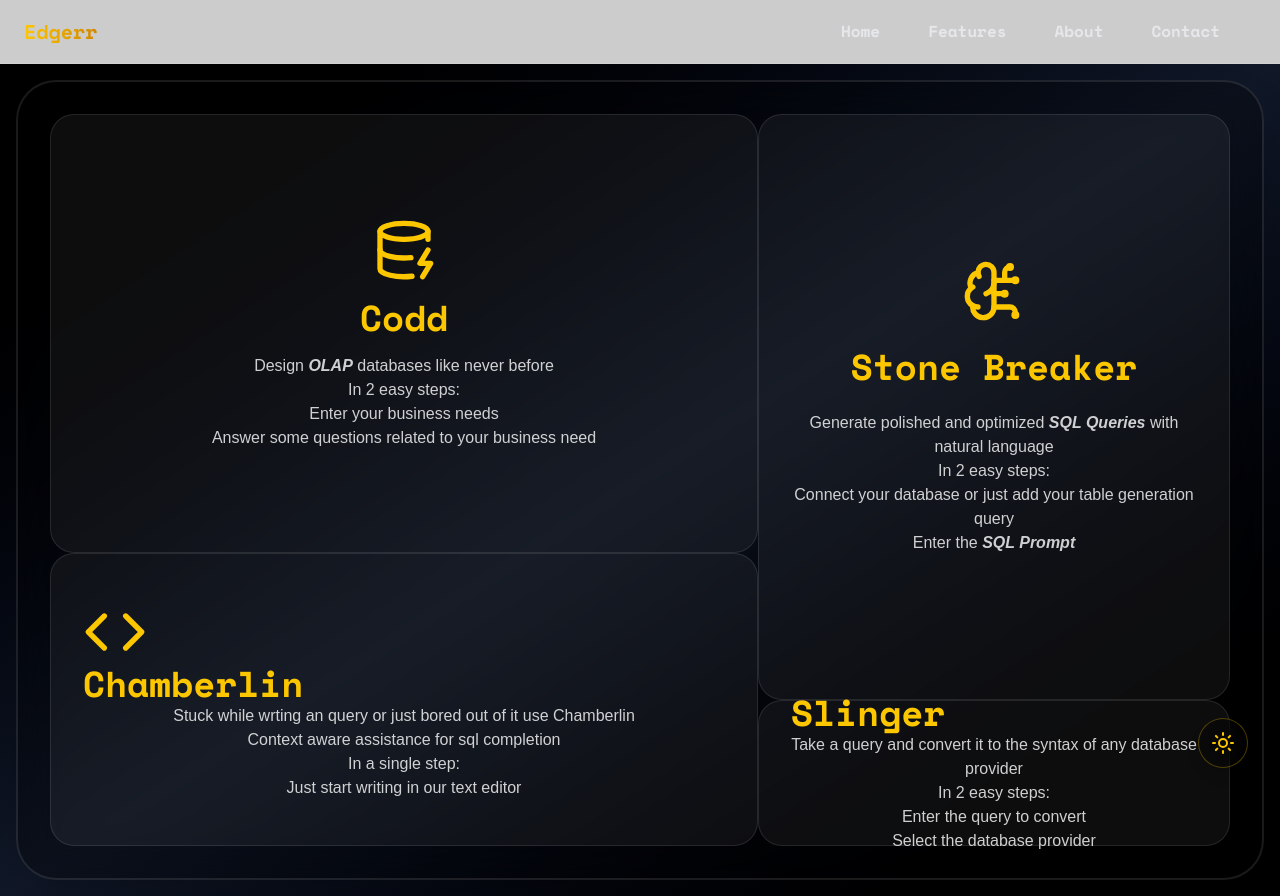
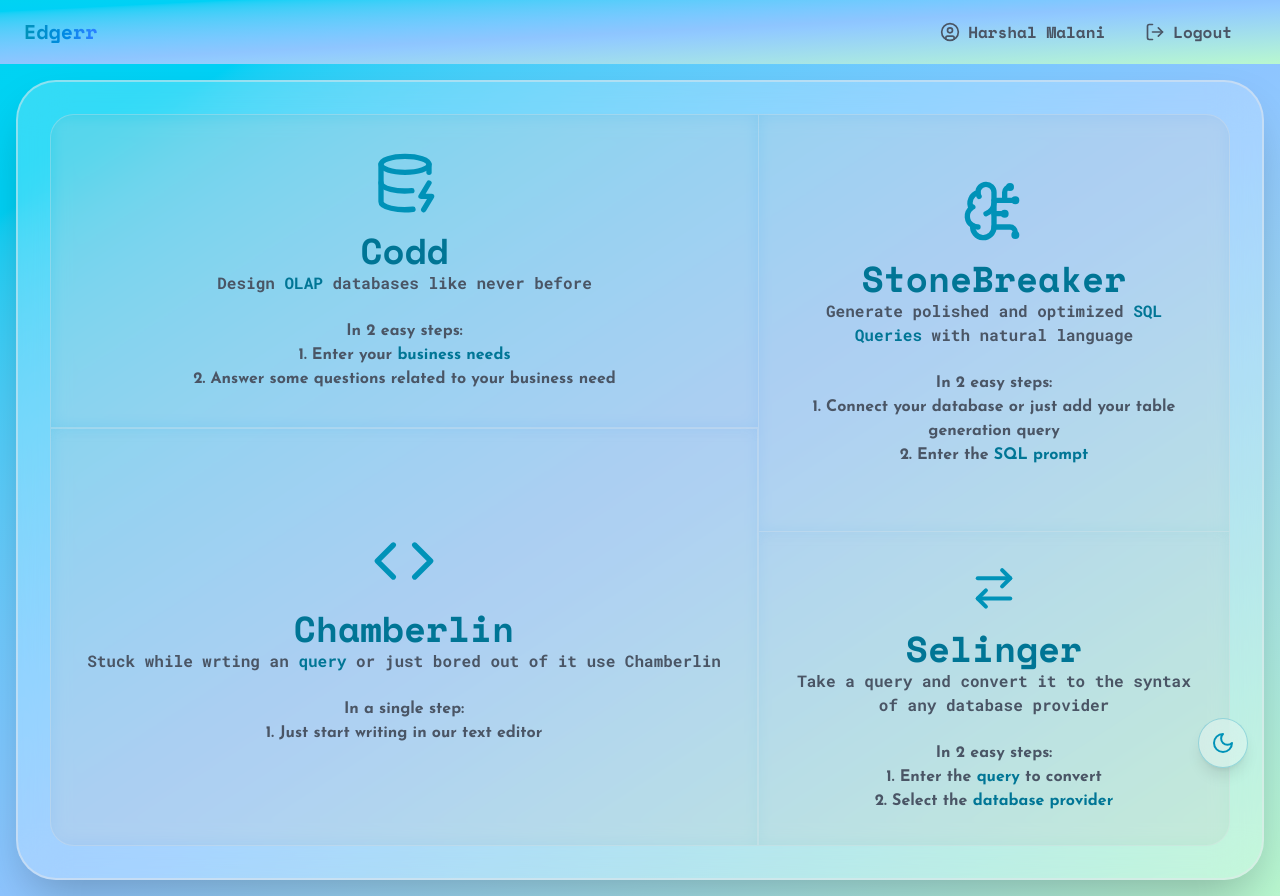
Before and after one commit to Harshal292004/Edgerr-Web, a Next.js app: page /dashboard in a window 1280 px wide. Built offline with nearby package versions, Linux system fonts and the light colour scheme.

Commit message:
added the dahboard

```diff
--- a/src/app/(pages)/dashboard/page.tsx
+++ b/src/app/(pages)/dashboard/page.tsx
@@ -2,133 +2,176 @@
 import React from 'react'
 import { motion } from 'framer-motion'
 import { DatabaseZap, Github,ArrowRight,BrainCircuit,Code,ArrowRightLeft } from 'lucide-react'
-import { space_mono } from '@/lib/fonts'
+import { space_mono, roboto_mono_italic,josefin_sans,josefin_sans_italic } from '@/lib/fonts'
 import { useRouter } from 'next/navigation'
 
 const Her = () => {
+
   const router = useRouter()
+
+  // Animation variants
   const containerVariants = {
     hidden: { opacity: 0 },
-    visible: { opacity: 1, transition: { duration: 0.5 } },
+    visible: {
+      opacity: 1,
+      transition: {
+        duration: 0.5,
+        staggerChildren: 0.1,
+        when: "beforeChildren"
+      }
+    },
   }
 
   const gridItemVariants = {
     hidden: { opacity: 0, y: 20 },
-    visible: { opacity: 1, y: 0 },
+    visible: {
+      opacity: 1,
+      y: 0,
+      transition: {
+        type: "spring",
+        stiffness: 100,
+        damping: 20
+      }
+    },
+    hover: {
+      scale: 1.02,
+      transition: {
+        type: "spring",
+        stiffness: 300,
+        damping: 15
+      }
+    }
   }
 
+  const handleRouteChange = ({href}: {href:string}) => {
+    router.push(href)
+  }
+
+  // Grid item common classes
+  const gridItemClasses = [
+    "cursor-pointer flex flex-col items-center justify-center",
+    "dark:bg-white/5 bg-black/5 backdrop-blur-sm",
+    "border dark:border-white/10 border-gray-200/30",
+    "p-4 md:p-6 lg:p-8 gap-3 md:gap-4",
+    "transition-all duration-300"
+  ].join(' ')
+
+
   return (
-    <div className="min-h-screen transition-colors duration-300 dark:bg-black bg-[#f0f7ff]">
+    <div className="min-h-screen transition-colors duration-300  bg-gradient-to-br from-cyan-400 via-blue-300 to-green-200  dark:from-black dark:via-gray-900 dark:to-black">
       <div className="relative min-h-screen flex items-center justify-center p-4">
         {/* Gradient Background */}
-        <div className="absolute inset-0 transition-all duration-500 dark:bg-gradient-to-br dark:from-black dark:via-gray-900 dark:to-black bg-gradient-to-br from-cyan-400 via-blue-300 to-green-200" />
+        <div className="absolute inset-0 transition-all duration-500  bg-gradient-to-br from-cyan-400 via-blue-300 to-green-200  dark:from-black dark:via-gray-900 dark:to-black" />
 
         {/* Full-screen Glass Container */}
         <motion.div
           variants={containerVariants}
           initial="hidden"
           animate="visible"
-          className="grid grid-cols-5 grid-rows-5 w-full h-screen p-8 backdrop-blur-xl rounded-[40px] border-2 dark:border-white/10 border-gray-200/50 dark:bg-black/30 bg-white/20 shadow-2xl"
+          className="grid grid-cols-1 md:grid-cols-5 md:grid-rows-7 w-full h-auto md:h-screen p-4 md:p-8 backdrop-blur-xl rounded-3xl md:rounded-[40px] border-2 dark:border-white/10 border-gray-200/50 dark:bg-black/30 bg-white/20 shadow-2xl"
         >
             {/* Codd Section */}
             <motion.div
+              onClick={()=>handleRouteChange({href:"/codd"})}
               variants={gridItemVariants}
-              className="row-span-3 col-span-3 dark:bg-white/5 bg-black/5 rounded-3xl p-8 flex flex-col items-center justify-center gap-4 border dark:border-white/10 border-gray-200/30"
-            >
-              <DatabaseZap className="w-16 h-16 dark:text-yellow-400 text-cyan-600" />
-              <h1 className={`${space_mono.className} text-4xl dark:text-yellow-400 text-cyan-700`}>Codd</h1>
-              <ul>
-                <li>
-                <p className="dark:text-white/80 text-gray-600 text-center">Design <b><i>OLAP</i></b> databases like never before</p>
-
-                </li>
-                <li>
-                <p className="dark:text-white/80 text-gray-600 text-center">In 2 easy steps:</p>
-                <li>
-                <p className="dark:text-white/80 text-gray-600 text-center">Enter your business needs</p>
-
-                </li>
-                <li>
-                <p className="dark:text-white/80 text-gray-600 text-center">Answer some questions related to your business need</p>
-                </li>
-                </li>
-              </ul>
-
+              whileHover="hover"
+              className={
+                [
+                  gridItemClasses,
+                  "md:row-span-3 md:col-span-3",
+              "rounded-t-3xl md:rounded-tl-3xl md:rounded-tr-none",
+              "md:border-r-0"
+                ].join(" ")
+              }
+              >
+              <DatabaseZap className="w-12 h-12 md:w-16 md:h-16 dark:text-yellow-400 text-cyan-600" />
+              <div className='felx flex-col mb-2'>
+                <h1  className={`${space_mono.className} text-center text-2xl md:text-4xl dark:text-yellow-400 text-cyan-700`}>Codd</h1>
+                <p className={`${roboto_mono_italic.className} text-center text-sm md:text-base dark:text-white/80 text-gray-600`}>Design <b className='dark:text-yellow-400 text-cyan-700'>OLAP</b> databases like never before</p>
+              </div>
+              <div className={`${josefin_sans.className} text-sm md:text-base`}>
+                <p className={` dark:text-white/80 text-center text-gray-600 `}>In 2 easy steps:</p>
+                <p className={` dark:text-white/80 text-center text-gray-600 `}>1. Enter your <b className='dark:text-yellow-400 text-cyan-700'>business needs</b> </p>
+                <p className={` dark:text-white/80 text-center text-gray-600 `}>2. Answer some questions related to your business need</p>
+              </div>
             </motion.div>
 
             {/* StoneBreaker Section */}
             <motion.div
+
+              onClick={()=>handleRouteChange({href:"/stonebreaker"})}
               variants={gridItemVariants}
-              className="row-span-4 col-span-2 dark:bg-white/5 bg-black/5 rounded-3xl p-8 flex flex-col items-center justify-center gap-6 border dark:border-white/10 border-gray-200/30"
+              whileHover="hover"
+              className={[
+                gridItemClasses,
+                "md:row-span-4 md:col-span-2",
+                "rounded-none md:rounded-tr-3xl",
+                "border-t-0 md:border-t"
+              ].join(' ')}
+
             >
-              <BrainCircuit className='w-16 h-16 dark:text-yellow-400 text-cyan-600'></BrainCircuit>
-              <h1 className={`${space_mono.className} text-4xl dark:text-yellow-400 text-cyan-700`}>Stone Breaker</h1>
-              <ul>
-                <li>
-                <p className="dark:text-white/80 text-gray-600 text-center">Generate polished and optimized <b><i>SQL Queries</i></b> with natural language</p>
-                </li>
-                <li>
-                <p className="dark:text-white/80 text-gray-600 text-center">In 2 easy steps:</p>
-                <li>
-                  {/*TODO: Accomodate prompts like create me a data base like this ( as there will be no context whatsoever(I am thinking of making a conditional edge to Codd module for this)) */}
-                <p className="dark:text-white/80 text-gray-600 text-center">Connect your database or just add your table generation query</p>
 
-                </li>
-                <li>
-                <p className="dark:text-white/80 text-gray-600 text-center">Enter the <b><i>SQL Prompt</i></b></p>
-                </li>
-                </li>
-              </ul>
+<BrainCircuit className="w-12 h-12 md:w-16 md:h-16 dark:text-yellow-400 text-cyan-600" />
+              <div className='felx flex-col mb-2'>
+                <h1  className={`${space_mono.className} text-center text-2xl md:text-4xl dark:text-yellow-400 text-cyan-700`}>StoneBreaker</h1>
+                <p className={`${roboto_mono_italic.className} text-center text-sm md:text-base dark:text-white/80 text-gray-600`}>Generate polished and optimized  <b className='dark:text-yellow-400 text-cyan-700'>SQL Queries</b> with <b className='dark:text-yellow-400'>natural language</b></p>
+              </div>
+              <div className={`${josefin_sans.className} text-sm md:text-base`}>
+                <p className={` dark:text-white/80 text-center text-gray-600 `}>In 2 easy steps:</p>
+                <p className={` dark:text-white/80 text-center text-gray-600 `}>1. Connect your database or just add your table generation query </p>
+                <p className={` dark:text-white/80 text-center text-gray-600 `}>2. Enter the <b className='dark:text-yellow-400 text-cyan-700'>SQL prompt</b></p>
+              </div>
+
+
             </motion.div>
 
             {/* Chamberlin Section */}
             <motion.div
+
+        onClick={()=>handleRouteChange({href:"/chamberlin"})}
               variants={gridItemVariants}
-              className="row-span-2 col-span-3 dark:bg-white/5 bg-black/5 rounded-3xl p-8 flex flex-col justify-center border dark:border-white/10 border-gray-200/30"
+              whileHover="hover"
+              className={[
+                gridItemClasses,
+                "md:row-span-4 md:col-span-3",
+                "rounded-none md:rounded-bl-3xl",
+                "border-t-0 md:border-t"
+              ].join(' ')}
             >
-              <Code className='w-16 h-16 dark:text-yellow-400 text-cyan-600'></Code>
-              <h1 className={`${space_mono.className} text-4xl dark:text-yellow-400 text-cyan-700`}>Chamberlin</h1>
-              <ul>
-                <li>
-                <p className="dark:text-white/80 text-gray-600 text-center">Stuck while wrting an query or just bored out of it use Chamberlin</p>
-                </li>
-                <li>
-                <p className="dark:text-white/80 text-gray-600 text-center">Context aware assistance for sql completion</p>
-                </li>
-                <li>
-                <p className="dark:text-white/80 text-gray-600 text-center">In a single step:</p>
-
-                </li>
-                <li>
-                <p className="dark:text-white/80 text-gray-600 text-center">Just start writing in our text editor</p>
-
-                </li>
-
-              </ul>
+              <Code className='w-12 h-12 md:w-16 md:h-16 dark:text-yellow-400 text-cyan-600'></Code>
+              <div className='felx flex-col mb-2'>
+                <h1 className={`${space_mono.className} text-center text-2xl md:text-4xl dark:text-yellow-400 text-cyan-700`}>Chamberlin</h1>
+                <p className={`${roboto_mono_italic.className} text-sm md:text-base dark:text-white/80 text-gray-600 `}>Stuck while wrting an   <b className='dark:text-yellow-400 text-cyan-700'>query</b> or just bored out of it use Chamberlin</p>
+              </div>
+              <div className={`${josefin_sans.className} text-sm md:text-base`}>
+                <p className={ `dark:text-white/80 text-center text-gray-600 `}>In a single step:</p>
+                <p className={` dark:text-white/80 text-center text-gray-600 `}>1. Just start writing in our text editor</p>
+              </div>
             </motion.div>
 
             {/* Selinger Section */}
             <motion.div
+
+        onClick={()=>handleRouteChange({href:"/selinger"})}
               variants={gridItemVariants}
-              className="row-span-1 col-span-2 dark:bg-white/5 bg-black/5 rounded-3xl p-8 flex flex-col justify-center border dark:border-white/10 border-gray-200/30"
-
+              whileHover="hover"
+            className={[
+              gridItemClasses,
+              "md:row-span-3 md:col-span-2",
+              "rounded-b-3xl md:rounded-br-3xl md:rounded-bl-none",
+              "border-t-0"
+            ].join(' ')}
             >
-               <ArrowRightLeft className='w-16 h-16 dark:text-yellow-400 text-cyan-600'></ArrowRightLeft>
-              <h1 className={`${space_mono.className} text-4xl dark:text-yellow-400 text-cyan-700`}>Slinger</h1>
-              <ul>
-              <li>
-                <p className="dark:text-white/80 text-gray-600 text-center">Take a query and convert it to the syntax of any database provider</p>
-                </li>
-                <li>
-                  <p className="dark:text-white/80 text-gray-600 text-center">In 2 easy steps:</p>
-                </li>
-                <li>
-                  <p className="dark:text-white/80 text-gray-600 text-center">Enter the query to convert</p>
-                </li>
-                <li>
-                  <p className="dark:text-white/80 text-gray-600 text-center">Select the database provider</p>
-                </li>
-              </ul>
+               <ArrowRightLeft className='w-12 h-12 md:w-16 md:h-16 dark:text-yellow-400 text-cyan-600'></ArrowRightLeft>
+               <div className='felx flex-col mb-2'>
+                <h1 className={`${space_mono.className} text-center text-2xl md:text-4xl dark:text-yellow-400 text-cyan-700`}>Selinger</h1>
+                <p className={`${roboto_mono_italic.className} dark:text-white/80 text-center text-sm md:text-base text-gray-600 `}>Take a query and convert it to the syntax of any database provider</p>
+              </div>
+              <div className={`${josefin_sans.className} text-sm md:text-base`} >
+                <p className={` dark:text-white/80 text-center text-gray-600 `}>In 2 easy steps:</p>
+                <p className={`dark:text-white/80 text-gray-600 text-center`}>1. Enter the <b className='dark:text-yellow-400 text-cyan-700'>query</b> to convert</p>
+                <p className="dark:text-white/80 text-gray-600 text-center">2. Select the <b className='dark:text-yellow-400 text-cyan-700'>database provider</b></p>
+              </div>
             </motion.div>
 
         </motion.div>
--- a/src/components/Navbar.tsx
+++ b/src/components/Navbar.tsx
@@ -2,35 +2,74 @@
 import React, { useEffect } from "react";
 import { useThemeStore } from "@/lib/store";
 import { space_mono, space_mono_italic } from "@/lib/fonts";
-import { Sun, Moon } from "lucide-react";
-import Link from "next/link";
-import { usePathname } from "next/navigation";
+import { Sun, Moon, UserCircle, LogOut  } from "lucide-react";
+import { usePathname, useRouter } from "next/navigation";
 import { motion } from "framer-motion";
 
 const Navbar = () => {
   const pathname = usePathname();
   const theme = useThemeStore((state) => state.theme);
   const toggleTheme = useThemeStore((state) => state.toggleTheme);
-
-  useEffect(() => {
-    document.documentElement.classList.toggle("dark", theme === "dark");
-  }, [theme]);
-
-  const handleThemeToggle = () => toggleTheme();
+  const router = useRouter();
+  const handleThemeToggle = () => {
+    toggleTheme();
+    document.documentElement.classList.toggle("dark");
+  };
 
   const navVariants = {
-    hidden: { y: -20, opacity: 0 },
-    visible: { y: 0, opacity: 1, transition: { duration: 0.5 } },
+    hidden: {opacity: 0 },
+    visible: {  opacity: 1, transition: { duration: 0.5 } },
   };
 
   const linkHover = {
     hover: { scale: 1.05 },
     tap: { scale: 0.95 },
   };
+  const handleRouteChange = ({ href }: { href: string }) => {
+    router.push(href);
+  };
+  const renderNavigationUI = () => {
+     return pathname=== "/dashboard"?  (
+      <div className="flex flex-row gap-2 justify-center items-center p-2">
+        <motion.div
+        onClick={()=>{handleRouteChange({href:"/profile"})}}
+          className={`cursor-pointer py-2 px-4 rounded-lg
+            transition-all duration-300
+            dark:hover:bg-yellow-400/20 dark:text-gray-200
+            hover:bg-cyan-500/20 text-gray-600
+            ${space_mono.className}
+            flex items-center justify-center sm:justify-between
+            w-full sm:w-auto`}
+          variants={linkHover}
+          whileHover="hover"
+          whileTap="tap"
+        >
+          <UserCircle className="mr-2 h-5 w-5" />
+          <p className="text-sm sm:text-base">Harshal Malani</p>
+        </motion.div>
+
+        <motion.div
+          className={`cursor-pointer py-2 px-4 rounded-lg
+      transition-all duration-300
+      dark:hover:bg-red-400/20 dark:text-gray-200
+      hover:bg-red-500/20 text-gray-600
+      ${space_mono.className}
+      flex items-center justify-center sm:justify-between
+      w-full sm:w-auto`}
+          variants={linkHover}
+          whileHover="hover"
+          whileTap="tap"
+        >
+          <LogOut className="mr-2 h-5 w-5" />
+          <p className="text-sm sm:text-base">Logout</p>
+        </motion.div>
+      </div>
+    ): null
+  };
 
   return (
     <>
-    <motion.button
+      <motion.button
         onClick={handleThemeToggle}
         whileHover={{ scale: 1.1 }}
         whileTap={{ scale: 0.9 }}
@@ -50,60 +89,40 @@ const Navbar = () => {
         )}
       </motion.button>
 
-      {pathname !== '/' && (
+      {pathname !== "/" && (
         <motion.nav
           initial="hidden"
           animate="visible"
           variants={navVariants}
           className="
             sticky top-0 z-50 w-full h-16 flex items-center justify-between px-6
-            backdrop-blur-xl backdrop-saturate-150 border-b
-            dark:bg-black/20 dark:border-white/10
-            bg-white/30 bg-blend-overlay border-gray-200/50
+            bg-blend-overlay backdrop-blur-xl backdrop-saturate-150
+            bg-gradient-to-br
+            from-cyan-400 via-blue-300 to-green-200
+
+           dark:from-black dark:via-gray-900 dark:to-black
+
             transition-all duration-300 ease-in-out
           "
         >
           <motion.div
+            onClick={() => handleRouteChange({ href: "/" })}
             whileHover={{ scale: 1.05 }}
-            className={`font-bold text-xl ${space_mono_italic.className}`}
+            className={`cursor-pointer font-bold text-xl ${space_mono_italic.className}`}
           >
-            <span className="
+            <span
+              className="
               dark:text-transparent dark:bg-clip-text dark:bg-gradient-to-r dark:from-yellow-400 dark:to-yellow-600
               text-transparent bg-clip-text bg-gradient-to-r from-cyan-600 to-blue-500
-            ">
+            "
+            >
               Edgerr
             </span>
           </motion.div>
 
-          <div className="flex items-center gap-6">
-            <ul className="hidden md:flex space-x-6 mr-6">
-              {["Home", "Features", "About", "Contact"].map((item) => (
-                <motion.li
-                  key={item}
-                  variants={linkHover}
-                  whileHover="hover"
-                  whileTap="tap"
-                >
-                  <Link
-                    href="#"
-                    className={`
-                      cursor-pointer relative py-1.5 px-3 rounded-lg
-                      transition-all duration-300
-                      dark:hover:bg-yellow-400/10 dark:text-gray-200
-                      hover:bg-cyan-500/10 text-gray-600
-                      ${space_mono.className}
-                    `}
-                  >
-                    {item}
-                  </Link>
-                </motion.li>
-              ))}
-            </ul>
-          </div>
+          {renderNavigationUI()}
         </motion.nav>
       )}
-
-
     </>
   );
 };
--- a/src/lib/fonts.ts
+++ b/src/lib/fonts.ts
@@ -1,8 +1,10 @@
-import {Space_Mono} from '@next/font/google'
-
+import { Space_Mono,Roboto_Mono,Cutive_Mono,Josefin_Sans } from "@next/font/google"
 
 const space_mono_italic= Space_Mono({weight: "700",style:"italic"})
 const space_mono= Space_Mono({weight: "700"})
-
-
-export {space_mono,space_mono_italic}
+const roboto_mono=Roboto_Mono({weight:"700"})
+const roboto_mono_italic=Roboto_Mono({weight:"700",style:"italic"})
+const cutive_mono=Cutive_Mono({weight:"400"})
+const josefin_sans_italic=Josefin_Sans({weight:"700",style:"italic"})
+const josefin_sans=Josefin_Sans({weight:"700"})
+export {space_mono,space_mono_italic,roboto_mono,roboto_mono_italic,cutive_mono,josefin_sans,josefin_sans_italic}
--- a/src/lib/store.ts
+++ b/src/lib/store.ts
@@ -65,12 +65,12 @@ export type ThemeActions = {
 
 export const useThemeStore = create<ThemeState & ThemeActions>((set) => {
   return {
-    theme: THEME.DARK,
+    theme: THEME.BRIGHT,
     toggleTheme: () =>
       set(
         (state) => {
             return {
-            theme: state.theme === THEME.DARK ? THEME.BRIGHT : THEME.DARK,
+            theme: state.theme === THEME.BRIGHT ? THEME.DARK : THEME.BRIGHT,
             };
         }
     ),
```
